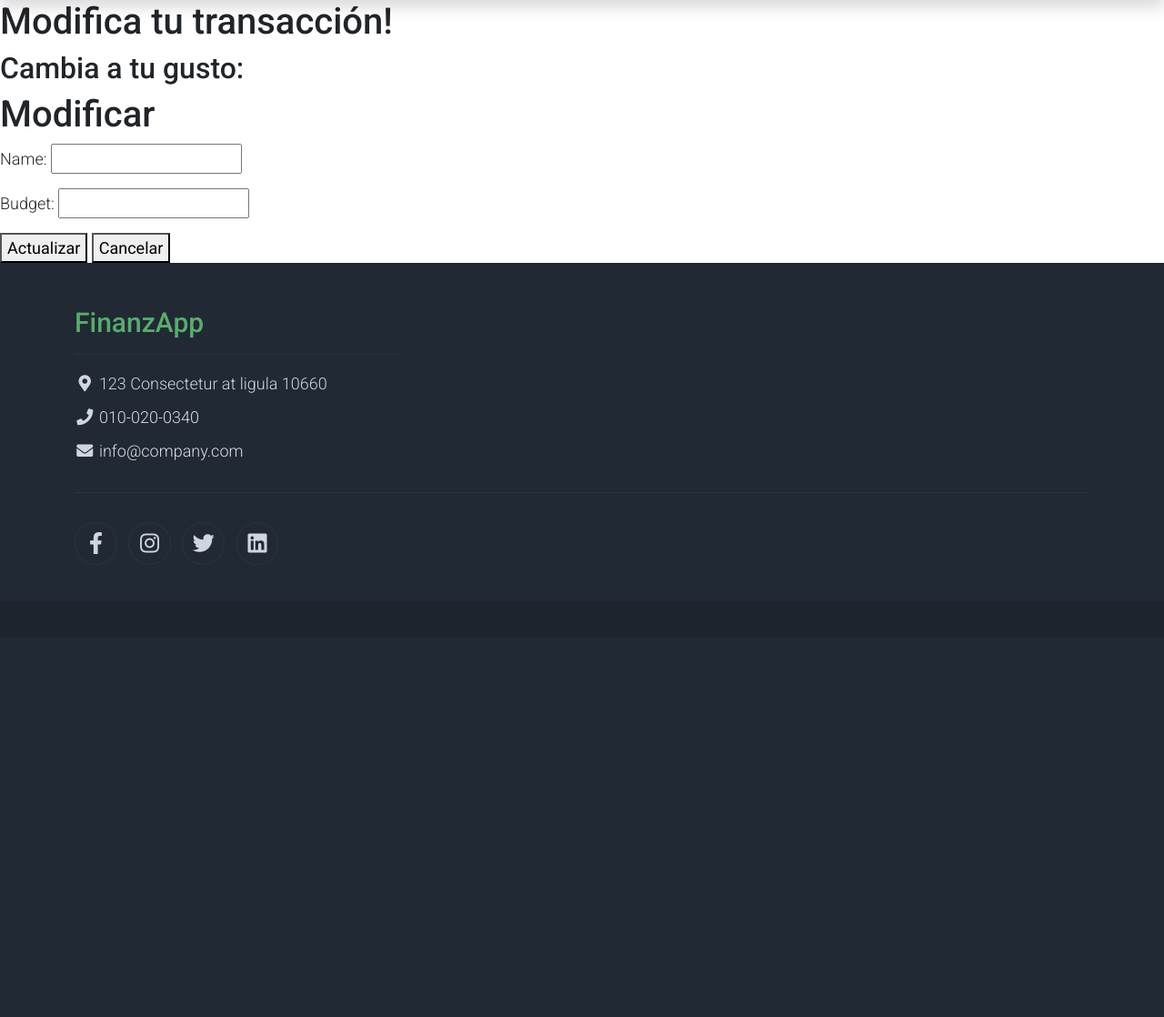
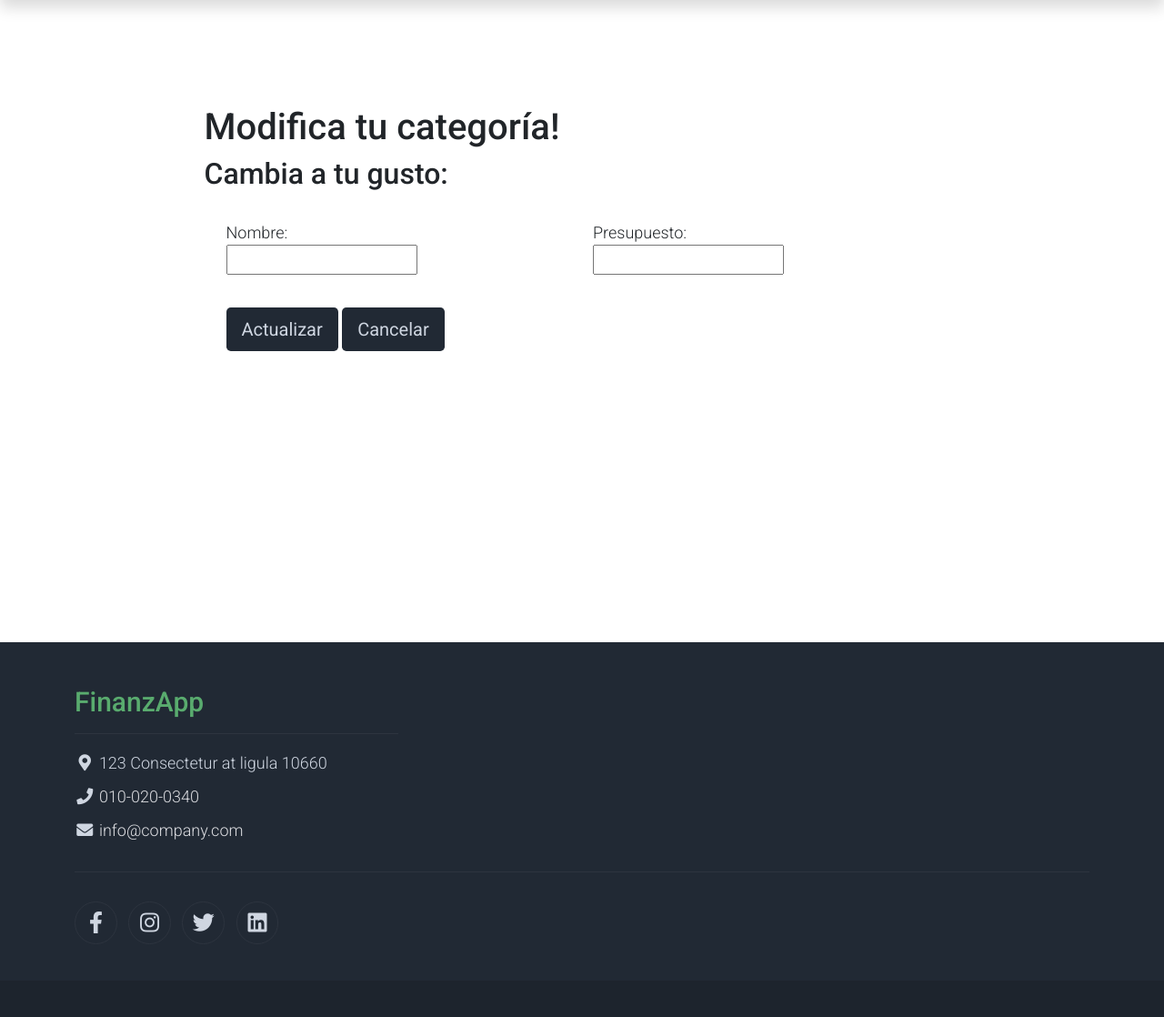
Before and after one commit to DCC-CC4401/2023-1-Grupo-2, a Django app: template finanzapp_proj/finanzapp/templates/edit_cat.html in a window 1280 px wide. Shown: the part 119-1237 px from the top of the page at 91% size. Before the commit the page ends 728 px from the top, so only its background shows below. Run offline with Django 4.2, Linux system fonts and the light colour scheme; the template is opened without the code that fills it: values that come from a table or form of the project are taken from there, others are empty; data comes from the database, SQL or seed files in the repository; both versions use the stored data as it was after the commit; some libraries are stand-ins or nearby versions.

Commit message:
Apply template to organize your finances and edit category

```diff
--- a/finanzapp_proj/finanzapp/templates/edit_cat.html
+++ b/finanzapp_proj/finanzapp/templates/edit_cat.html
@@ -1,18 +1,37 @@
 {% extends 'base.html' %}
 {% block content %}
-<h1>Modifica tu transacción!</h1>
+<div style="margin-top: 20px;"></div>
+<div class="container py-5">
+      <div class="row py-5">
+        <div class="col-md-9 m-auto">
+
+      <h1>Modifica tu categoría!</h1>
+      <h2>Cambia a tu gusto:</h2>
+
+  <form class="p-4" style="background-color: #ffffff;" action="/actualizarCat/{{ transaction.id }}" method="post">
+      {% csrf_token %}
+
+      <div class="row">
+        <div class="form-group col-md-6 mb-3">
+          <label for="{{ form.name.id_for_label }}">Nombre:</label>
+          <div class="another-custom-class">{{ form.name }}</div>
+        </div>
+
+        <div class="form-group col-md-6 mb-3">
+          <label for="{{ form.budget.id_for_label }}">Presupuesto:</label>
+          <div class="another-custom-class">{{ form.budget }}</div>
+        </div>
+      </div>
+      <div style="margin-top: 20px;"></div>
 
 
-<h2>Cambia a tu gusto:</h2>
 
-<h1> Modificar </h1>
-<form action="/actualizarCat/{{ transaction.id }}" method="post">
-      {% csrf_token %}
-      <div class="form-group">
-         {{ form.as_p }}
-      </div>
-      <button type="submit" >Actualizar</button>
-      <a href="/organiza_tus_finanzas"><button type="button">Cancelar</button></a>
+      <button type="submit" class="btn bg-dark btn-lg px-3 text-light">Actualizar</button>
+      <a href="/organiza_tus_finanzas"><button type="button" class="btn bg-dark btn-lg px-3 text-light">Cancelar</button></a>
 
+</div>
+</div>
+</div>
 </form>
+    <div style="margin-top: 200px;"></div>
 {% endblock %}
```
Also changed, not shown: finanzapp_proj/finanzapp/templates/organiza_finanzas.html (+32 -8 lines), finanzapp_proj/db.sqlite3.
